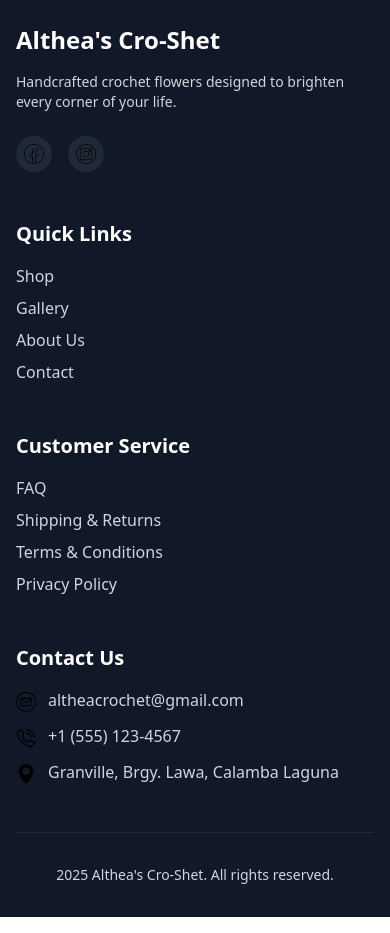
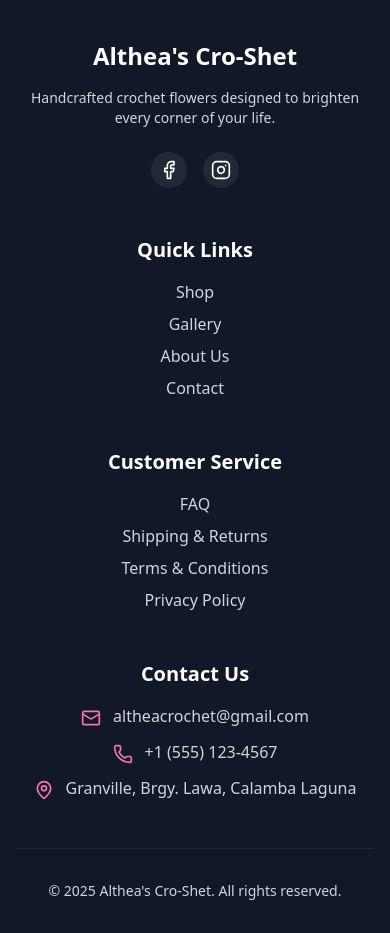
Before and after one commit to Roiwav/Altheas_Cro-shet, a React (Vite) app in the folder frontend/: page / in a window 390 px wide. Shown: the part 5880-6813 px from the top of the page. Built offline with nearby package versions, Linux system fonts and the light colour scheme; no server answers.

Commit message:
fix footer responsiveness in small devices

```diff
--- a/frontend/src/components/layout/Footer.jsx
+++ b/frontend/src/components/layout/Footer.jsx
@@ -1,40 +1,36 @@
 // src/components/layout/Footer.jsx
 import React from "react";
 import { Link } from "react-router-dom";
-import emailIcon from "../../assets/images/icons/email.png";
-import phoneIcon from "../../assets/images/icons/contact.png";
-import locationIcon from "../../assets/images/icons/location.png";
-import fbLogo from "../../assets/images/icons/facebook-logo.png";
-import igLogo from "../../assets/images/icons/instagram-logo.png";
+import { Mail, Phone, MapPin, Facebook, Instagram } from "lucide-react";
 
 export default function Footer() {
   return (
-    <footer className="bg-gray-900 text-gray-300 pt-12 pb-8">
+    <footer className="bg-gray-900 text-gray-300 pt-16 pb-8">
       <div className="max-w-7xl mx-auto px-4 sm:px-6 lg:px-8">
         {/* Grid columns */}
-        <div className="grid grid-cols-1 sm:grid-cols-2 lg:grid-cols-4 gap-12">
+        <div className="grid grid-cols-1 sm:grid-cols-2 lg:grid-cols-4 gap-12 text-center sm:text-left">
           {/* Brand + Description + Social */}
           <div>
             <h2 className="text-2xl font-bold text-white mb-4">Althea's Cro-Shet</h2>
             <p className="text-sm mb-6">
               Handcrafted crochet flowers designed to brighten every corner of your life.
             </p>
-            <div className="flex space-x-4">
+            <div className="flex space-x-4 justify-center sm:justify-start">
               <a
                 href="https://www.facebook.com/Teyananana"
                 target="_blank"
                 rel="noopener noreferrer"
-                className="p-2 bg-gray-800 rounded-full hover:bg-pink-500 transition"
+                className="p-2 bg-gray-800 rounded-full hover:bg-pink-500 transition text-white"
               >
-                <img src={fbLogo} alt="Facebook" className="w-5 h-5" />
+                <Facebook size={20} />
               </a>
               <a
                 href="https://www.instagram.com/croshet_bloom?utm_source=ig_web_button_share_sheet&igsh=ZDNlZDc0MzIxNw=="
                 target="_blank"
                 rel="noopener noreferrer"
-                className="p-2 bg-gray-800 rounded-full hover:bg-pink-500 transition"
+                className="p-2 bg-gray-800 rounded-full hover:bg-pink-500 transition text-white"
               >
-                <img src={igLogo} alt="Instagram" className="w-5 h-5" />
+                <Instagram size={20} />
               </a>
             </div>
           </div>
@@ -97,16 +93,16 @@ export default function Footer() {
           <div>
             <h3 className="text-xl font-semibold text-white mb-4">Contact Us</h3>
             <ul className="space-y-3">
-              <li className="flex items-start">
-                <img src={emailIcon} alt="Email" className="w-5 h-5 mt-1 mr-3" />
+              <li className="flex items-start justify-center sm:justify-start">
+                <Mail className="w-5 h-5 mt-1 mr-3 text-pink-400 flex-shrink-0" />
                 <span>altheacrochet@gmail.com</span>
               </li>
-              <li className="flex items-start">
-                <img src={phoneIcon} alt="Phone" className="w-5 h-5 mt-1 mr-3" />
+              <li className="flex items-start justify-center sm:justify-start">
+                <Phone className="w-5 h-5 mt-1 mr-3 text-pink-400 flex-shrink-0" />
                 <span>+1 (555) 123-4567</span>
               </li>
-              <li className="flex items-start">
-                <img src={locationIcon} alt="Location" className="w-5 h-5 mt-1 mr-3" />
+              <li className="flex items-start justify-center sm:justify-start">
+                <MapPin className="w-5 h-5 mt-1 mr-3 text-pink-400 flex-shrink-0" />
                 <span>Granville, Brgy. Lawa, Calamba Laguna</span>
               </li>
             </ul>
@@ -115,7 +111,7 @@ export default function Footer() {
 
         {/* Copyright */}
         <div className="border-t border-gray-800 mt-12 pt-8 text-center text-sm">
-          <p> 2025 Althea's Cro-Shet. All rights reserved.</p>
+          <p>&copy; {new Date().getFullYear()} Althea's Cro-Shet. All rights reserved.</p>
         </div>
       </div>
     </footer>
```
